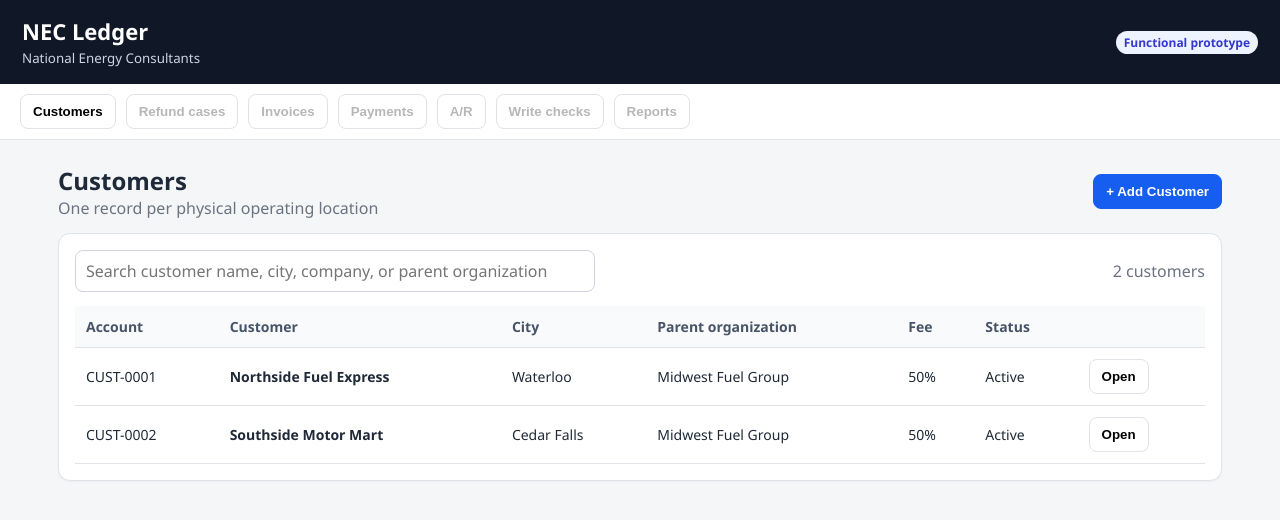
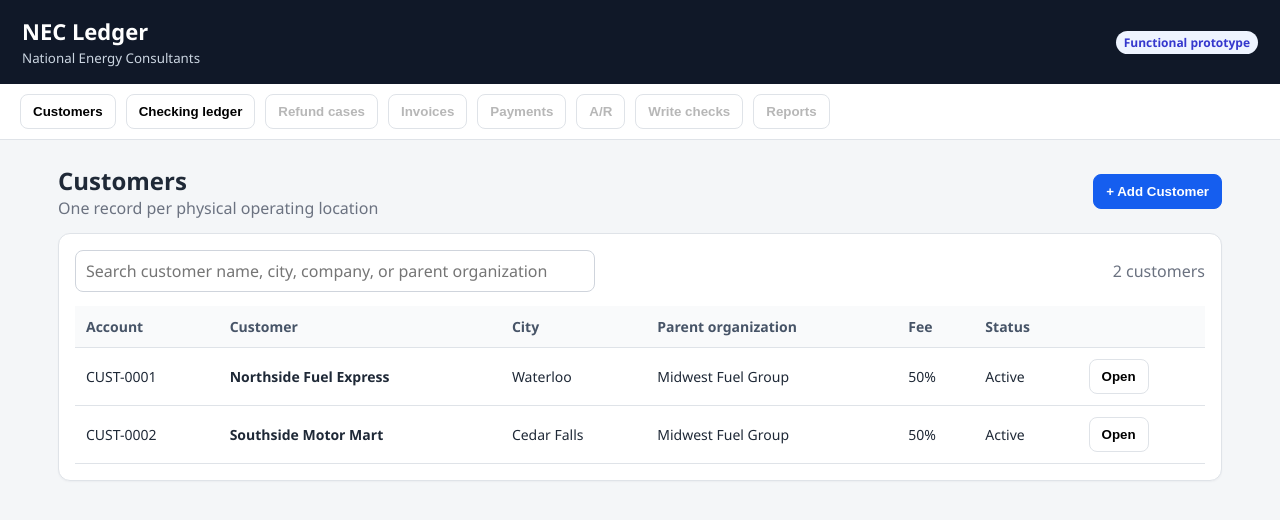
Before and after one commit to matthesse80/qb-clone, a plain HTML site: page index.html in a window 1280 px wide. Drawn offline with Linux system fonts and the light colour scheme.

Commit message:
Link checking ledger from main navigation

```diff
--- a/index.html
+++ b/index.html
@@ -25,7 +25,7 @@ table{width:100%;border-collapse:collapse;background:#fff}th,td{text-align:left;
 </head>
 <body>
 <header><div><h1>NEC Ledger</h1><small>National Energy Consultants</small></div><span class="pill">Functional prototype</span></header>
-<nav><button>Customers</button><button disabled>Refund cases</button><button disabled>Invoices</button><button disabled>Payments</button><button disabled>A/R</button><button disabled>Write checks</button><button disabled>Reports</button></nav>
+<nav><button>Customers</button><button onclick="location.href='checking.html'">Checking ledger</button><button disabled>Refund cases</button><button disabled>Invoices</button><button disabled>Payments</button><button disabled>A/R</button><button disabled>Write checks</button><button disabled>Reports</button></nav>
 <main>
 <section id="customersView">
 <div class="toolbar"><div><h2 style="margin:0">Customers</h2><div class="muted">One record per physical operating location</div></div><button class="primary" id="addCustomerBtn">+ Add Customer</button></div>
```
